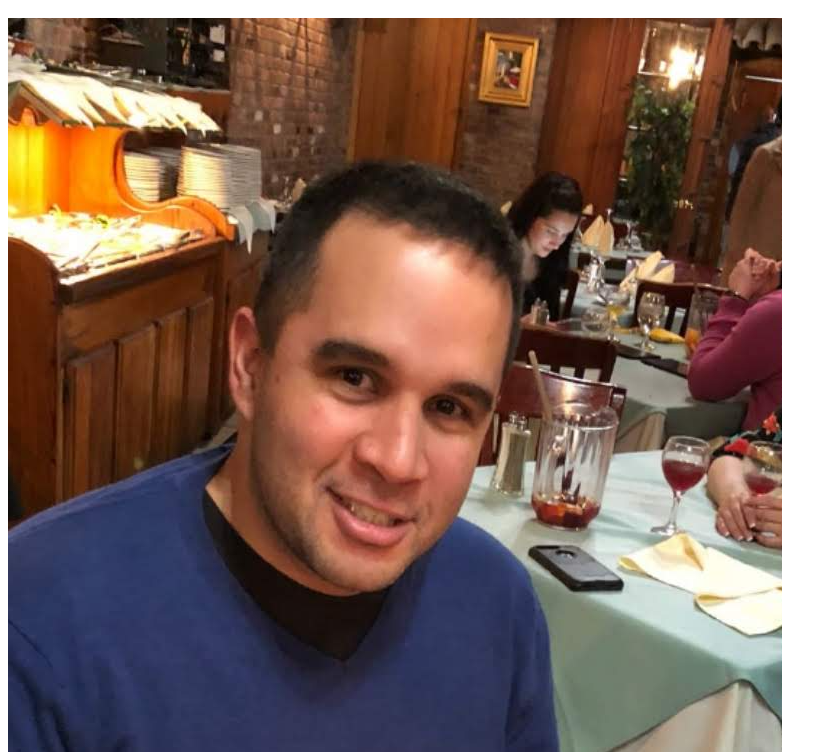
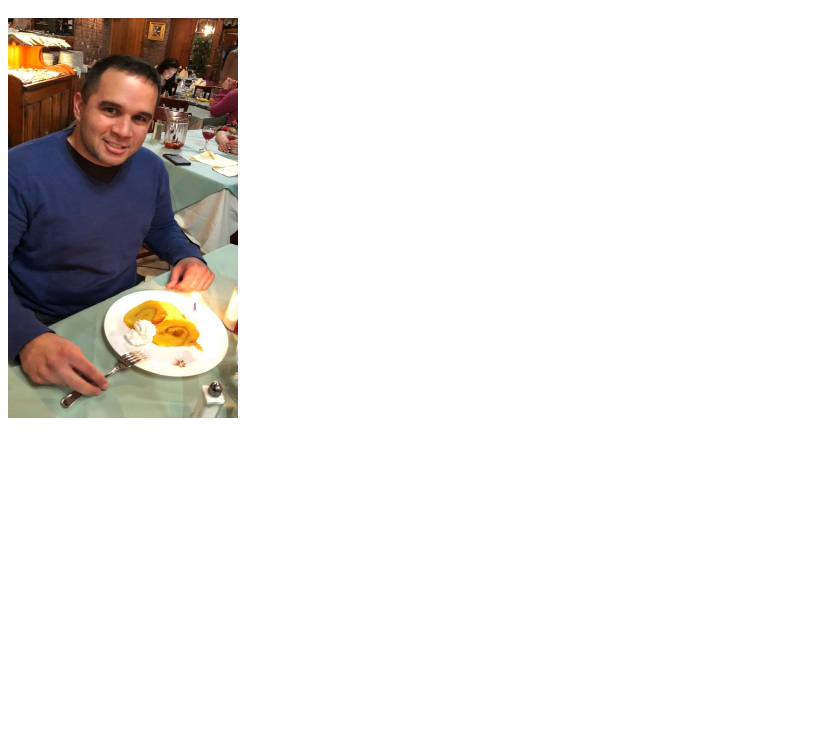
Before and after one commit to rawraga/rawraga.github.io, a plain HTML site: page index.html in a window 1280 px wide. Shown: the part 48-800 px from the top of the page, without its empty margins (0-837 px from the left). Drawn offline with Linux system fonts and the light colour scheme.

Commit message:
Update index.html
change photo

```diff
--- a/index.html
+++ b/index.html
@@ -1,5 +1,5 @@
 <html>
     <h1>Hello World
     </h1>
-    <img src="Birthday.jpg" alt=""/>
+    <img src="Birthday.jpg" alt="" width="230" height="400"/>
 </html>
```
